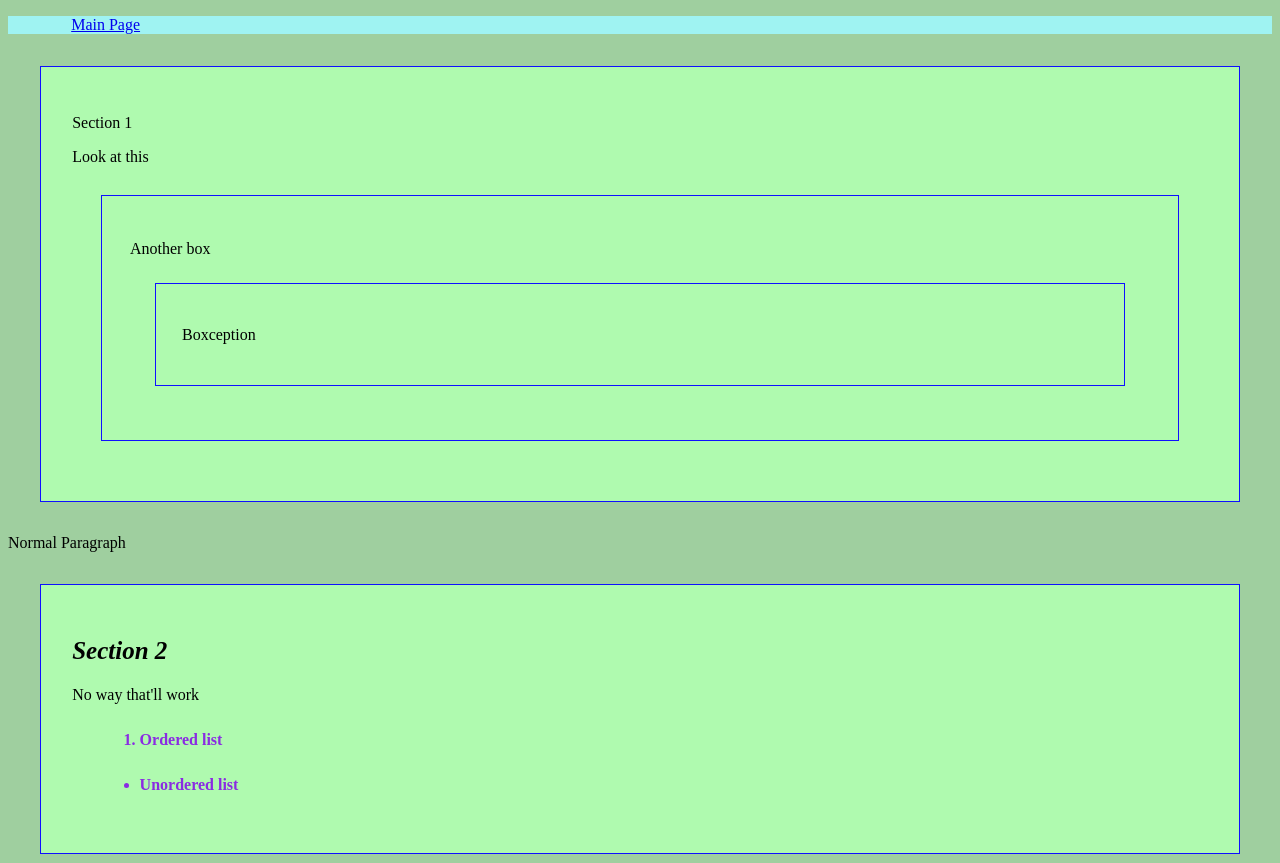
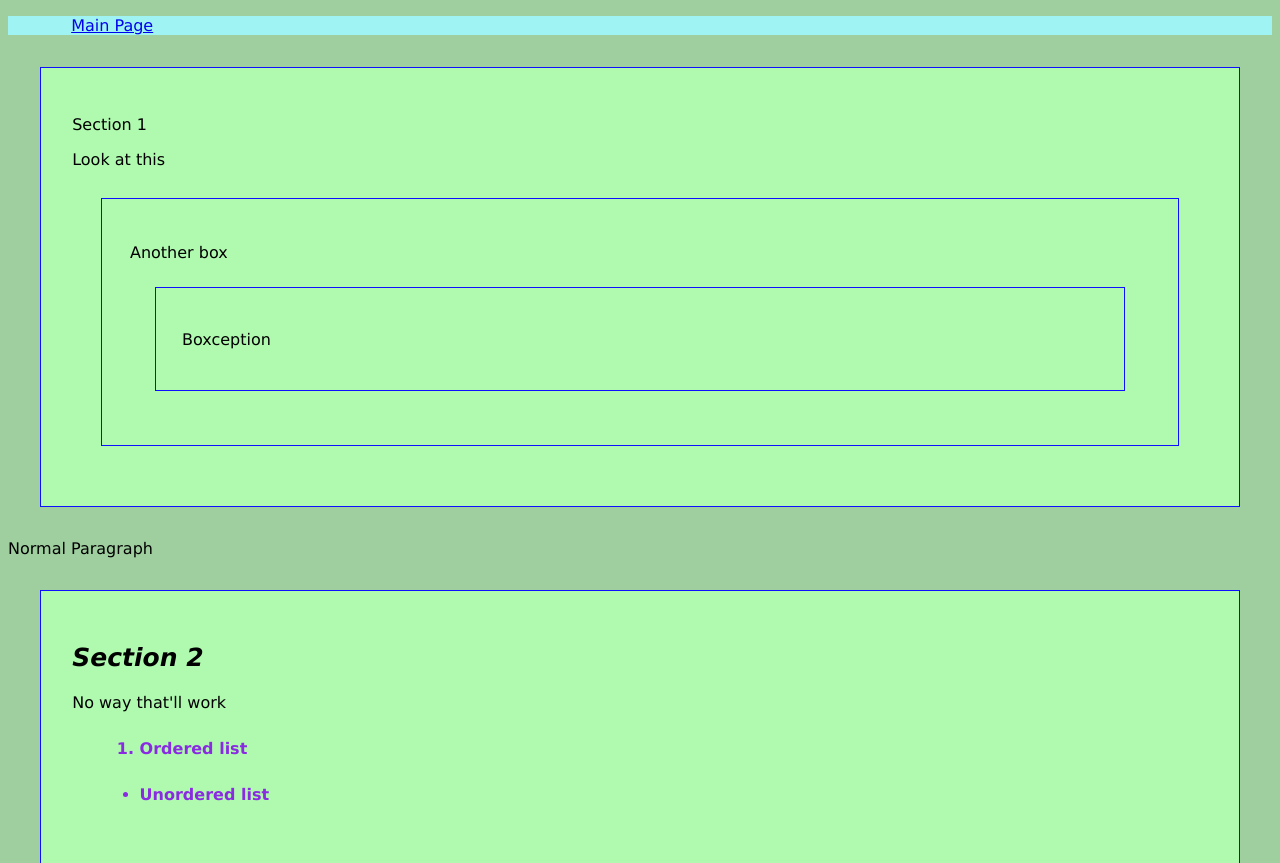
Before and after one commit to SebastianMotsch/CI-102-SyncSafe, a plain HTML site: page maininfo.html in a window 1280 px wide. Shown: the top 863 px of the page. Drawn offline with Linux system fonts and the light colour scheme.

Commit message:
Font & Color Pallette 2

```diff
--- a/styles_index.css
+++ b/styles_index.css
@@ -7,6 +7,7 @@
 }
 
 body {
+	font-family: verdana;
 	text-align: center;
 	background-color: #7f7f7f;
 	margin: 0;
--- a/styles_maininfo.css
+++ b/styles_maininfo.css
@@ -7,11 +7,16 @@
     --dodgerblue: #3590F3;
 }
 
+html {
+    font-family: verdana;
+}
+
 body{
     background-color: #9FCF9F;
 }
 
 header {
+
     background-color: #9FF3F2;
     padding-left: 5%;
 }
@@ -21,10 +26,6 @@ header {
     border: 1px solid var(--bdercolor);
     padding: 2.5%;
     background-color: #AFFAAF;
-}
-
-.section p {
-    font-family: 'Times New Roman', Times, serif;
 }
 
 .section h2 {
```
